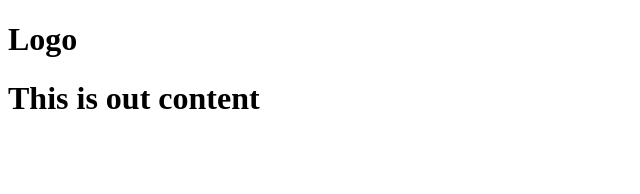
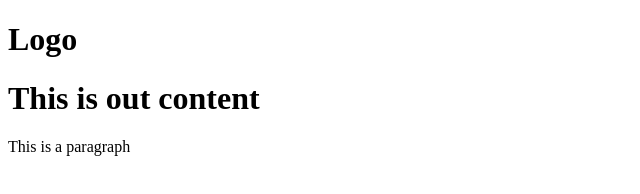
Before and after one commit to charlykso/training, a plain HTML site: page index.html in a window 1280 px wide. Shown: the whole page, without its empty margins (0-640 px from the left). Drawn offline with Linux system fonts and the light colour scheme.

Commit message:
added a paragraph to the page

```diff
--- a/index.html
+++ b/index.html
@@ -12,8 +12,9 @@
                 <h1>Logo</h1>
             </div>
         </div>
-        <div class="conte">
+        <div class="content">
             <h1>This is out content</h1>
+            <p>This is a paragraph</p>
         </div>
     </div>
 </body>
```
